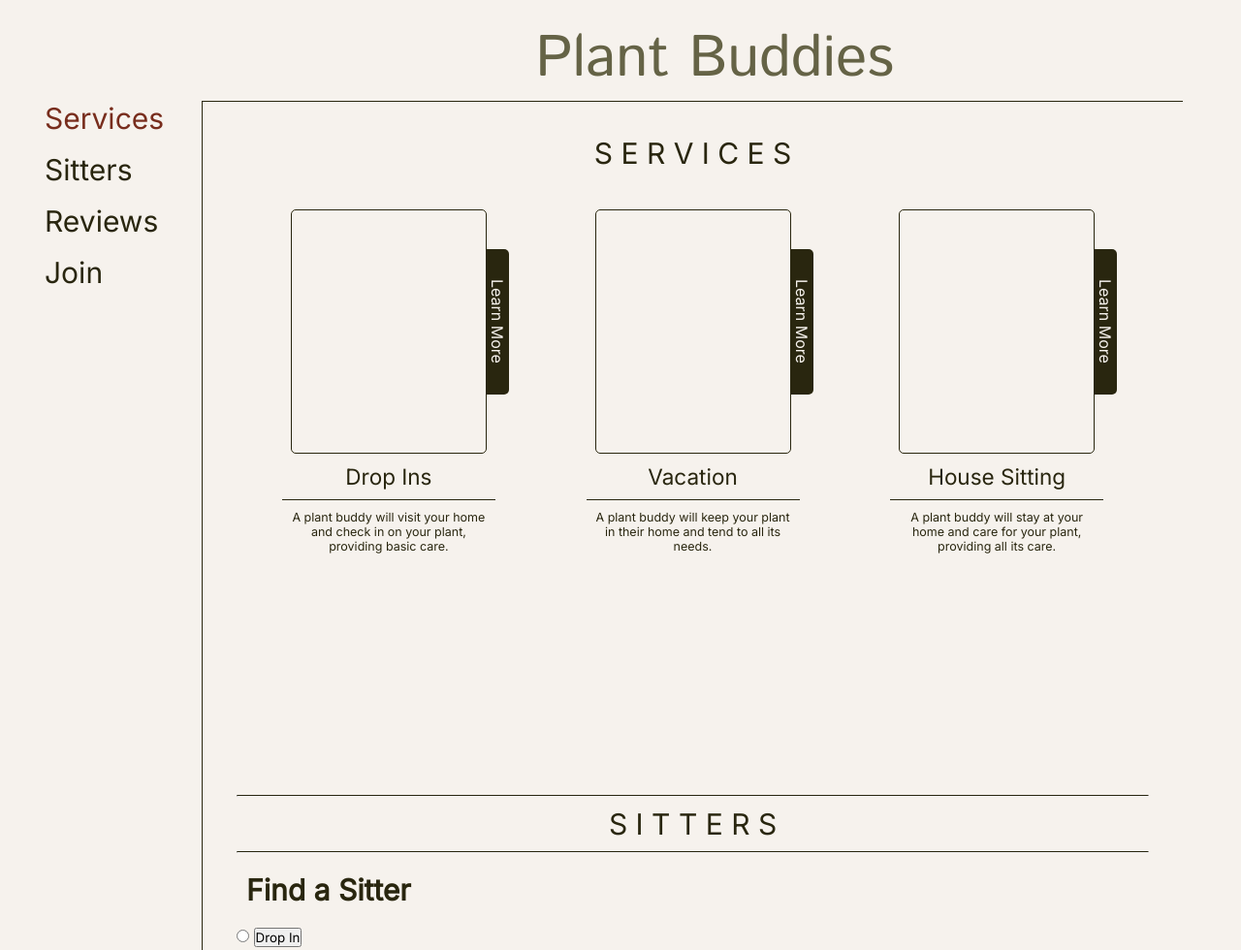
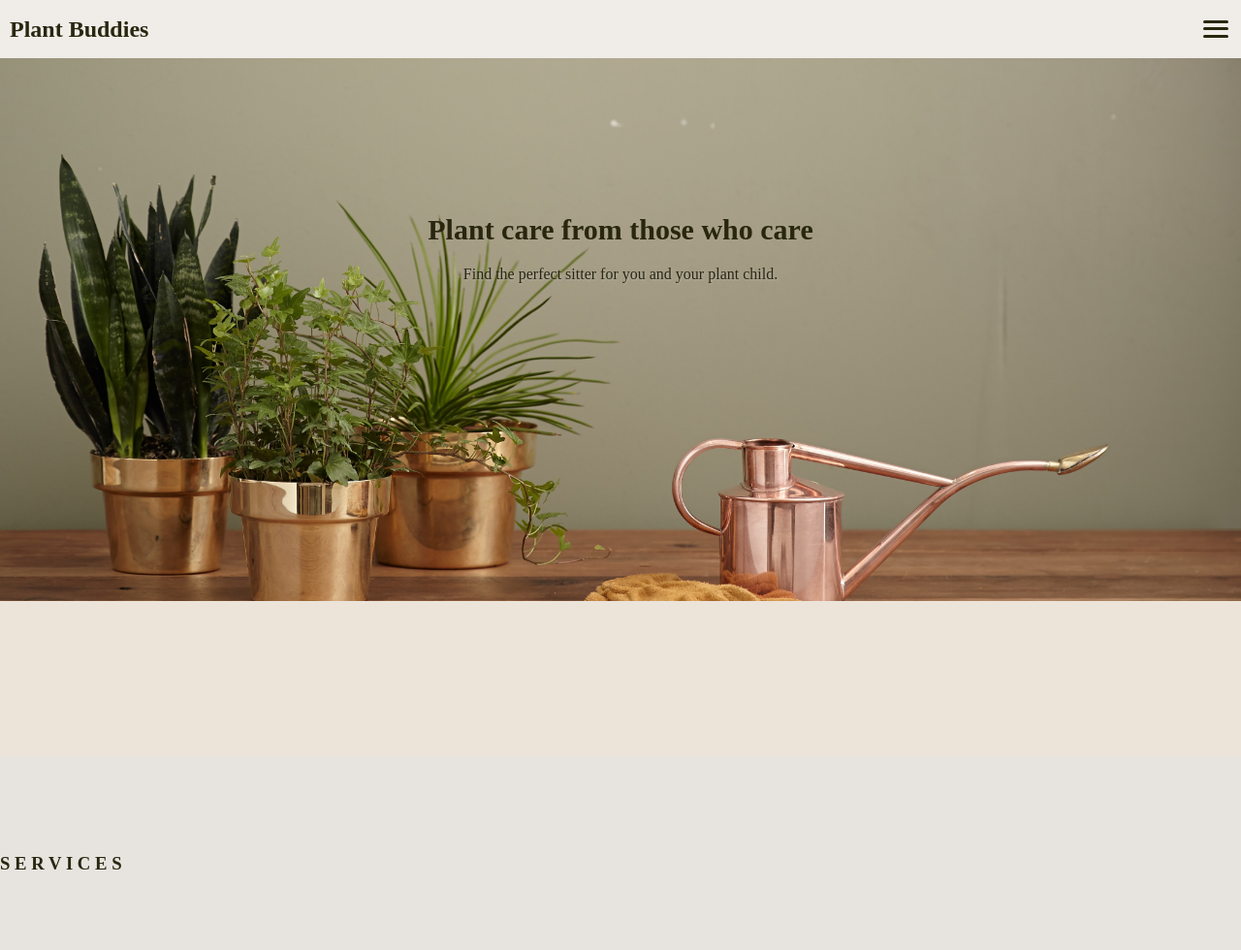
Before and after one commit to prinnyprin/PlantBuddies, a plain HTML site: page index.html in a window 1280 px wide. Shown: the top 980 px of the page at 97% size. Drawn offline with Linux system fonts and the light colour scheme.

Commit message:
Update UI

```diff
--- a/index.html
+++ b/index.html
@@ -3,64 +3,28 @@
 <head>
     <meta charset="UTF-8">
     <meta name="viewport" content="width=device-width, initial-scale=1.0">
-    <title>Plant Buddies | Plant Sitting</title>
+    <title>Plant Buddies | Plant Care From People Who Care</title>
     <link rel="stylesheet" href="./style.css">
 </head>
 <body>
-    <header>
-        <h1 class="brand">Plant Buddies</h1>
-    </header>
-    <main>
-        <aside class="sidebar">
-            <ul>
-                <li><a href="#services" class="sidebar-item side-curr">Services</a></li>
-                <li><a href="#sitter" class="sidebar-item">Sitters</a></li>
-                <li class="sidebar-item">Reviews</li>
-                <li class="sidebar-item">Join</li>
-            </ul>
-        </aside>
-        <div class="content">
-            <section id="services">
-                <h2 class="section-head">S E R V I C E S</h2>
-                <div class="cards">
-                    <div class="card card-service">
-                        <div class="card-image">
-                            <div class="card-popout"><p>Learn More</p></div>
-                        </div>
-                        <h3 class="card-title">Drop Ins</h3>
-                        <hr class="card-divider">
-                        <p class="card-text">A plant buddy will visit your home and check in on your plant, providing basic care.</p>
-                    </div>
-                    <div class="card card-service">
-                        <div class="card-image">
-                            <div class="card-popout"><p>Learn More</p></div>
-                        </div>
-                        <h3 class="card-title">Vacation</h3>
-                        <hr class="card-divider">
-                        <p class="card-text">A plant buddy will keep your plant in their home and tend to all its needs.</p>
-                    </div>
-                    <div class="card card-service">
-                        <div class="card-image">
-                            <div class="card-popout"><p>Learn More</p></div>
-                        </div>
-                        <h3 class="card-title">House Sitting</h3>
-                        <hr class="card-divider">
-                        <p class="card-text">A plant buddy will stay at your home and care for your plant, providing all its care.</p>
-                    </div>
-                </div>
-            </section>
-            <section id="sitter">
-                <hr>
-                <h2 class="section-head">S I T T E R S</h2>
-                <hr>
-                <h3>Find a Sitter</h3>
-                <form action="" class="sitter-form">
-                    <input type="radio" name="type" id="dropIn">
-                    <button type="button" id="dropIn-btn">Drop In</button>
-                </form>
-            </section>
+    <div class="page-top"></div>
+   <header>
+        <div class="brand"><h2>Plant Buddies</h2></div>
+        <div class="menu-sm">
+            <div class="menu-top"></div>
+            <div class="menu-center"></div>
+            <div class="menu-bottom"></div>
         </div>
-        <script src="./script.js" defer></script>
-    </main>
+   </header>
+   <section class="welcome">
+        <h4>Plant care from those who care</h4>
+        <p>Find the perfect sitter for you and your plant child.</p>
+    </section>
+   <main>
+        <section class="services">
+            <h3>S E R V I C E S</h3>
+        </section>
+   </main>
+   <script src="./script.js" defer></script>
 </body>
 </html>
--- a/script.js
+++ b/script.js
@@ -1,16 +1,32 @@
-///SIDEBAR//
-let sidebarItems = document.querySelectorAll(".sidebar-item");
-sidebarItems.forEach((item) =>{
-    item.addEventListener("click", ()=>{
-        let curr = document.querySelector(".side-curr");
-        curr.classList.remove("side-curr");
-        item.classList.add("side-curr");
-    });
+//<<<--- HEADER --->>>
+
+//MoBiLe\\
+
+//Hamburger Animations
+//Help from: https://codepen.io/designcouch/pen/ExvwPY
+let menuSm = document.querySelector(".menu-sm");
+let menuOpen = false;
+menuSm.addEventListener("click", ()=>{
+    let top = document.querySelector(".menu-top");
+    let center = document.querySelector(".menu-center");
+    let bottom = document.querySelector(".menu-bottom");
+
+    if(!menuOpen){
+        top.classList.remove("menu-top-restore");
+        center.classList.remove("menu-center-restore");
+        bottom.classList.remove("menu-bottom-restore");
+        top.classList.add("menu-top-move");
+        center.classList.add("menu-center-move");
+        bottom.classList.add("menu-bottom-move");
+        menuOpen = true;
+    }
+    else{
+        top.classList.remove("menu-top-move");
+        center.classList.remove("menu-center-move");
+        bottom.classList.remove("menu-bottom-move");
+        top.classList.add("menu-top-restore");
+        center.classList.add("menu-center-restore");
+        bottom.classList.add("menu-bottom-restore");
+        menuOpen = false;
+    }
 });
-
-//SITTER-QUIZ//
-let dropInBtn = document.querySelector("#dropIn-btn");
-dropInBtn.addEventListener("click", () =>{
-    let inputDrop = document.querySelector("#dropIn");
-    inputDrop.checked = true;
-});
--- a/style.css
+++ b/style.css
@@ -1,147 +1,177 @@
-@import url('https://fonts.googleapis.com/css2?family=Inter&family=Istok+Web&display=swap');
-:root{
-    /* CSS HEX PALETTE*/
-    --pale-oyster: #9c9278;
-    --irish-coffee: #5e3521;
-    --mikado: #29260f;
-    --dallas: #73582b;
-    --calico: #dcb38c;
-    --finch: #656346;
-    --albescent-white: #f6e6d5;
-    --bison-hide: #c5b8a8;
-    --pine-glade: #c6cf97;
-
-    /*USED COLORS*/
-    --main-bg: #F6F2ED;
-    --main-color: #29260F;
-    --brand-color: #656346;
-    --select-color: #782D1D;
-}
-
 *{
     margin: 0;
     padding: 0;
-    font-family: 'Inter', sans-serif;
+
 }
 body{
-    background-color: var(--main-bg);
-    color: var(--main-color);
+    background-color: #ece3d9;
+    color: #29260f;
+    z-index: 1;
 }
 
 header{
-    padding-top: 17.5px;
-    margin-left: 194px;
+    height: 60px;
+    display: flex;
+    justify-content: space-between;
+    align-items: center;
+    padding: 5px 10px;
+    box-sizing: border-box;
+    background-color: #f0ece8;
 }
 
-.brand{
-    font-family: 'Istok Web', sans-serif;
-    color: var(--brand-color);
-    font-weight: 400;
-    font-size: 60px;
-    text-align: center;
+/*MENU SMALL*/
+@media only screen and (max-width: 600px) {
+    header {
+        position: fixed;
+        top: 0;
+        width: 100vw;
+    }
+}
+.menu-sm{
+    height: 32px;
+    width: 32px;
+    display: flex;
+    flex-direction: column;
+    justify-content: space-around;
+    box-sizing: border-box;
+    padding: 5px 3px;
+    cursor: pointer;
+}
+.menu-sm > div{
+    width: 100%;
+    height: 3px;
+    background-color: #29260f;
+    border-radius: 20px;
+}
+.menu-center-move{
+    /*animation: name duration timing-function delay iteration-count direction fill-mode;*/
+    animation: menuCenterHide 0.5s ease-in-out 0s 1 normal forwards;
+}
+.menu-top-move{
+    animation: menuTopMove 0.5s ease-in-out 0s 1 normal forwards;
+}
+.menu-bottom-move{
+    animation: menuBottomMove 0.5s ease-in-out 0s 1 normal forwards;
+}
+.menu-center-restore{
+    animation: menuCenterShow 0.5s ease-in-out 0s 1 normal forwards;
+}
+.menu-top-restore{
+    animation: menuTopRestore 0.5s ease-in-out 0s 1 normal forwards;
+}
+.menu-bottom-restore{
+    animation: menuBottomRestore 0.5s ease-in-out 0s 1 normal forwards;
 }
 
-main{
-    display: flex;
-    gap: 39px;
+@keyframes menuCenterHide {
+    from{
+        transform: none;
+        opacity: 1;
+    }
+    to{
+        transform: translateX(-60px);
+        opacity: 0;
+    }
+}
+@keyframes menuTopMove {
+    from{
+        transform: none;
+        margin-top: 0;
+        background-color: #29260f;
+    }
+    to{
+        transform: rotate(-135deg);
+        margin-top: 10px;
+        background-color: #978a25;
+    }
+}
+@keyframes menuBottomMove {
+    from{
+        transform: none;
+        margin-bottom: 0;
+        background-color: #29260f;
+    }
+    to{
+        transform: rotate(135deg);
+        margin-bottom: 5px;
+        background-color: #978a25;
+    }
+}
+/*Wish I could just do these in reverse and they work...*/
+@keyframes menuCenterShow {
+    from{
+        transform: translateX(-60px);
+        opacity: 0;
+    }
+    to{
+        transform: none;
+        opacity: 1;
+    }
+}
+@keyframes menuTopRestore {
+    from{
+        transform: rotate(-135deg);
+        margin-top: 10px;
+        background-color: #978a25;
+    }
+    to{
+        transform: none;
+        margin-top: 0;
+        background-color: #29260f;
+    }
+}
+@keyframes menuBottomRestore {
+    from{
+        transform: rotate(135deg);
+        margin-bottom: 5px;
+        background-color: #978a25;
+    }
+    to{
+        transform: none;
+        margin-bottom: 0;
+        background-color: #29260f;
+    }
 }
 
-.sidebar{
-    margin-left: 46px;
+/*WELCOME*/
+.page-top{
+    top: 0;
+    width: 100vw;
+    height: calc(70vh + 60px);
+    position: absolute;
+    background: url("./images/welcome.jpg") no-repeat center center;
+    background-attachment: fixed;
+    background-size: cover;
+    z-index: -1;
 }
-.sidebar > ul{
-    list-style: none;
+section{
+    padding-top: 100px;
 }
-.sidebar > ul > li{
-    margin-bottom: 17px;
-}
-.sidebar-item{
-    font-size: 30px;
-    text-decoration: none;
-    color: var(--main-color);
-}
-.side-curr{
-    color: var(--select-color);
-}
-.sidebar-item:hover{
-    cursor: pointer;
-    color: var(--select-color);
-}
-
-.content{
-    flex: 2;
-    border-top: 0.5px solid var(--main-color);
-    border-left: 0.5px solid var(--main-color);
-    padding: 20px;
-    min-height: 80vh;
-    margin-right: 60px;
-}
-
-section{
-    padding: 15px;
-    min-height: 80vh;
-    scroll-margin-top: 120px;
-}
-
-.section-head{
-    font-weight: 400;
-    font-size: 30px;
-    text-align: center;
-}
-
-.cards{
-    display: flex;
-    justify-content: space-around;
-}
-.card{
-    width: 220px;
+.welcome{
     text-align: center;
     display: flex;
     flex-direction: column;
     align-items: center;
-    gap: 10px;
-    margin-top: 40px;
+    gap: 20px;
+    height: 70vh;
+    padding-top: 20vh;
 }
-.card-image{
-    height: 250px;
-    width: 200px;
-    border: 0.5px solid var(--main-color);
-    border-radius: 5px;
+.welcome h4{
+    font-size: 30px;
 }
-.card-title{
+.welcome p{
     font-weight: 400;
-    font-size: 22.5px;
+    text-shadow: 1px 1px 2px #b4b2a9;
+    cursor: pointer;
 }
-.card-divider{
-    width: 100%;
-    border: none;
-    border-top: 0.5px solid var(--main-color);
-}
-.card-text{
-    font-size: 12.5px;
-    max-width: 200px;
-    font-weight: 400;
-}
-.card-popout{
-    background-color: var(--main-color);
-    color: var(--main-bg);
-    writing-mode: vertical-rl;
-    height: 150px;
-    padding: 0 2px;
-    border-top-right-radius: 5px;
-    border-bottom-right-radius: 5px;
-    position: relative;
-    margin-left: 200px;
-    margin-top: 40px;
+@media only screen and (max-width: 600px) {
+    .welcome > *{
+        max-width: 55vw;
+    }
 }
 
-
-#sitter > h3{
-    font-size: 30px;
-    margin: 20px 10px;
+/*SERVICES*/
+.services{
+    background-color: #e7e3df;
+    min-height: 100vh;
 }
-
-#sitter > hr{
-    border-top: 0.5px solid var(--main-color);
-    margin: 10px 0;
-}
```
Also changed, not shown: images/welcome.jpg (added).
